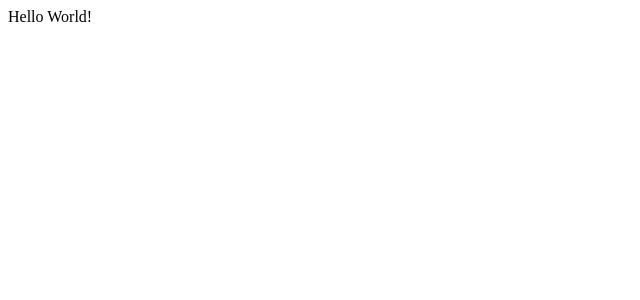
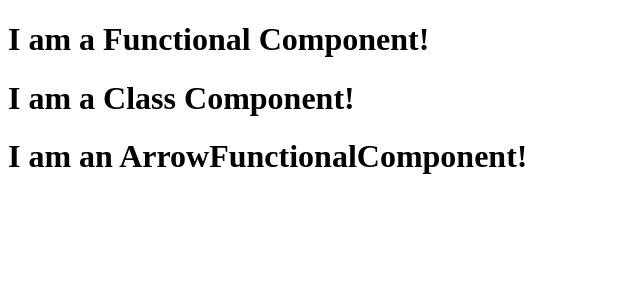
Before and after one commit to pagkratisthanos/cf9-react-app, a React (Vite) app: page / in a window 1280 px wide. Shown: the top 300 px of the page, without its empty margins (0-640 px from the left). Built offline with nearby package versions, Linux system fonts and the light colour scheme.

Commit message:
feat: add class and functional components

```diff
--- a/src/App.tsx
+++ b/src/App.tsx
@@ -1,10 +1,14 @@
+import FunctionalComponent from "./components/FunctionalComponent.tsx";
+import ClassComponent from "./components/ClassComponent.tsx";
+import ArrowFunctionalComponent from "./components/ArrowFunctionalComponent.tsx";
 
 function App() {
-  //TODO: AD NEW FUNCTIONALITY
 
   return (
     <>
-      Hello World!
+      <FunctionalComponent />
+      <ClassComponent />
+      <ArrowFunctionalComponent />
     </>
   )
 }
--- /dev/null
+++ b/src/components/ArrowFunctionalComponent.tsx
@@ -0,0 +1,7 @@
+
+const ArrowFunctionalComponent = () => {
+    const title = "I am an ArrowFunctionalComponent!";
+    return <h1>{title}</h1>
+}
+
+export default ArrowFunctionalComponent;
--- /dev/null
+++ b/src/components/ClassComponent.tsx
@@ -0,0 +1,10 @@
+import {Component} from 'react';
+
+class ClassComponent extends Component {
+    render() {
+        const title = 'I am a Class Component!';
+        return <h1>{title}</h1>
+    }
+}
+
+export default ClassComponent;
--- /dev/null
+++ b/src/components/FunctionalComponent.tsx
@@ -0,0 +1,7 @@
+function FunctionalComponent() {
+    const title = "I am a Functional Component!"
+    return (
+        <h1>{title}</h1>
+    );
+}
+export default FunctionalComponent;
```
